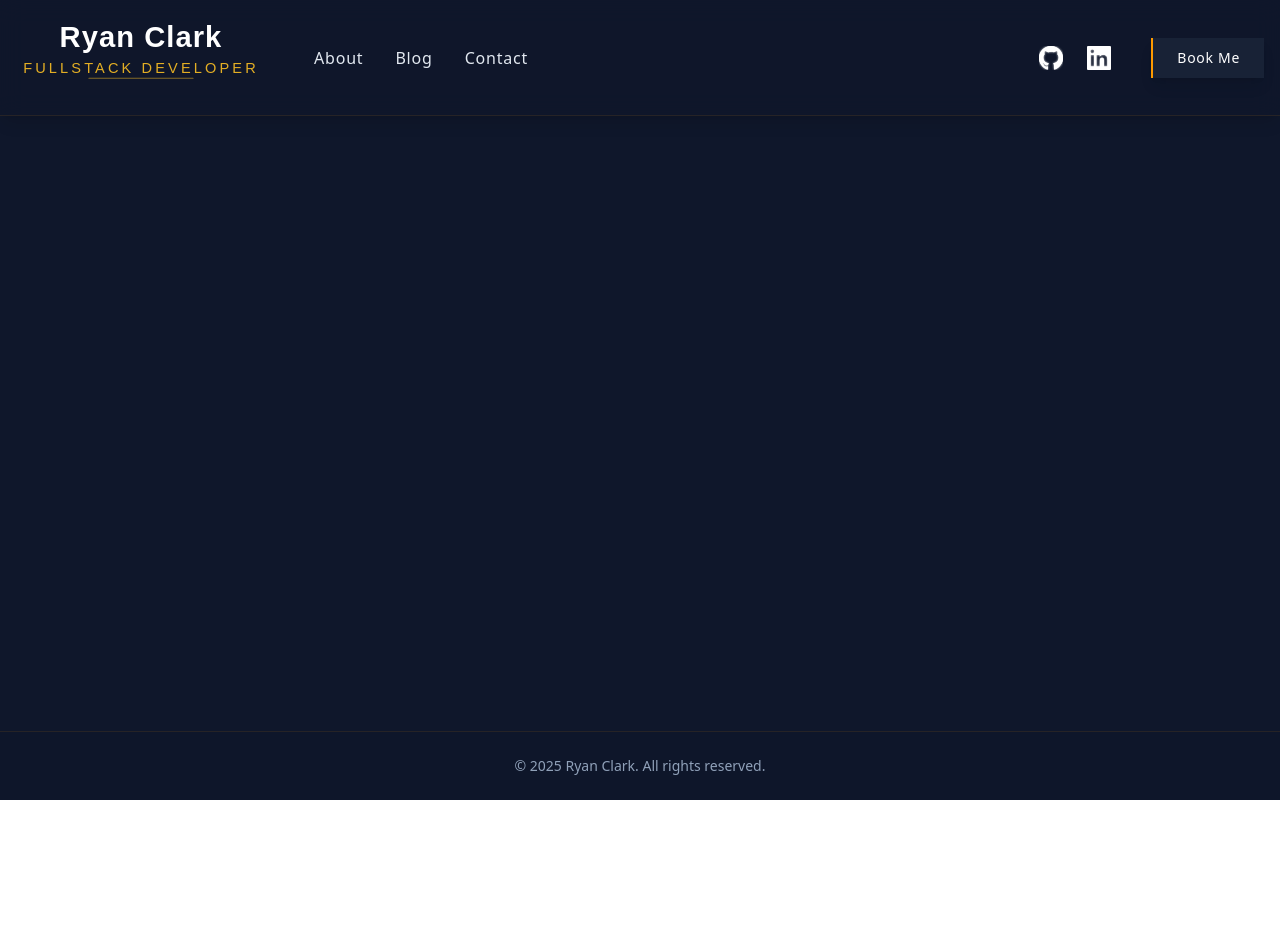
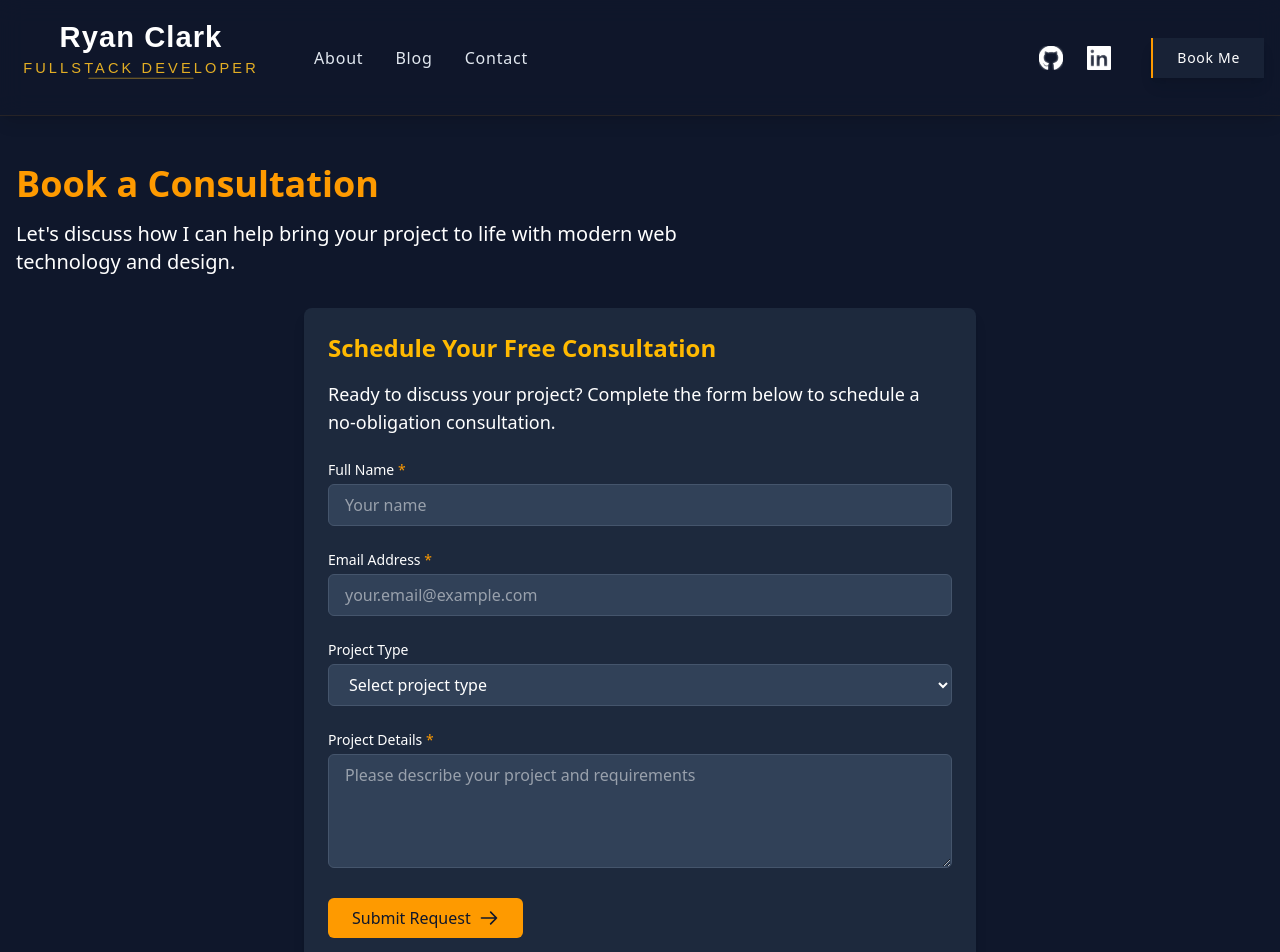
Before and after one commit to RyanWolfen7/PortfolioV5, a SvelteKit app: page /book in a window 1280 px wide. Shown: the top 952 px of the page. Before the commit the page ends 800 px from the top, so only its background shows below. Built offline with nearby package versions, Linux system fonts and the light colour scheme.

Commit message:
made booking screen and modified booking button to close module

```diff
--- a/src/lib/_index.ts
+++ b/src/lib/_index.ts
@@ -13,6 +13,12 @@ export {
   navSEO
 } from './components/NavBar/_index';
 
+// Bookings Components
+export {
+  BookingButton,
+  bookingSEO
+} from './components/Booking/_index';
+
 // Svelte Functions
 export { isActiveRoute } from './utils/svelteFunctions';
 
--- a/src/lib/components/Booking/BookingButton.svelte
+++ b/src/lib/components/Booking/BookingButton.svelte
@@ -1,9 +1,14 @@
 <script lang="ts">
-     let menuOpen = $state(false);
+    let { toggleMenu = null } = $props();
 </script>
 
-<button class="group relative ml-4 py-2.5 px-6 overflow-hidden bg-slate-800/70 hover:bg-slate-700/70 text-white font-light tracking-wider text-sm border-l-2 border-amber-500 shadow-lg transition-all duration-300 hover:shadow-amber-500/30 focus:outline-none" aria-label="Book a consultation">
-    <span class="relative z-10 group-hover:translate-y-[-1px] transition-transform duration-300">Book Me</span>
-    <span class="absolute bottom-0 left-0 w-full h-0 bg-gradient-to-r from-amber-500/20 to-amber-600/30 transition-all duration-500 group-hover:h-full"></span>
-    <span class="absolute -inset-1 bg-white/5 opacity-0 group-hover:opacity-100 blur-lg transition-opacity duration-500"></span>
-</button>
+<a
+  href="/book"
+  class="group relative ml-4 py-2.5 px-6 overflow-hidden bg-slate-800/70 hover:bg-slate-700/70 text-white font-light tracking-wider text-sm border-l-2 border-amber-500 shadow-lg transition-all duration-300 hover:shadow-amber-500/30 focus:outline-none"
+  aria-label="Book a consultation"
+  onclick={toggleMenu}
+>
+  <span class="relative z-10 group-hover:translate-y-[-1px] transition-transform duration-300">Book Me</span>
+  <span class="absolute bottom-0 left-0 w-full h-0 bg-gradient-to-r from-amber-500/20 to-amber-600/30 transition-all duration-500 group-hover:h-full"></span>
+  <span class="absolute -inset-1 bg-white/5 opacity-0 group-hover:opacity-100 blur-lg transition-opacity duration-500"></span>
+</a>
--- /dev/null
+++ b/src/lib/components/Booking/SEO.ts
@@ -0,0 +1,15 @@
+import type { SchemaWebSite } from "../../../../types/structuredData";
+
+const bookingSEO: SchemaWebSite = {
+    "@context": "https://schema.org",
+    "@type": "WebSite",
+    "name": "Book a Consultation - Ryan Clark Portfolio",
+    "url": "https://ryan-clark-fullstack.dev/book",
+    "potentialAction": {
+        "@type": "SearchAction",
+        "target": "https://ryan-clark-fullstack.dev/search?q={search_term_string}",
+        "query-input": "required name=search_term_string"
+    }
+};
+
+export default bookingSEO;
--- a/src/lib/components/Booking/_index.ts
+++ b/src/lib/components/Booking/_index.ts
@@ -0,0 +1,4 @@
+import BookingButton from "./BookingButton.svelte";
+import bookingSEO from "./SEO";
+
+export { BookingButton, bookingSEO };
--- a/src/lib/components/NavBar/DesktopNav.svelte
+++ b/src/lib/components/NavBar/DesktopNav.svelte
@@ -1,5 +1,6 @@
 <script>
     import { isActiveRoute } from '$lib/_index';
+	import BookingButton from '../Booking/BookingButton.svelte';
 </script>
 
 <nav class="hidden md:flex justify-between items-center p-4 max-w-7xl mx-auto" aria-label="Main navigation">
@@ -31,10 +32,6 @@
             <span class="absolute -inset-3 bg-white/5 rounded-full opacity-0 group-hover:opacity-100 transition-opacity duration-300 group-hover:scale-75"></span>
             <img src="/linkedin.svg" alt="LinkedIn" class="h-6 w-6 filter brightness-100 relative z-10" width="24" height="24" />
         </a>
-        <button class="group relative ml-4 py-2.5 px-6 overflow-hidden bg-slate-800/70 hover:bg-slate-700/70 text-white font-light tracking-wider text-sm border-l-2 border-amber-500 shadow-lg transition-all duration-300 hover:shadow-amber-500/30 focus:outline-none" aria-label="Book a consultation">
-            <span class="relative z-10 group-hover:translate-y-[-1px] transition-transform duration-300">Book Me</span>
-            <span class="absolute bottom-0 left-0 w-full h-0 bg-gradient-to-r from-amber-500/20 to-amber-600/30 transition-all duration-500 group-hover:h-full"></span>
-            <span class="absolute -inset-1 bg-white/5 opacity-0 group-hover:opacity-100 blur-lg transition-opacity duration-500"></span>
-        </button>
+        <BookingButton />
     </div>
 </nav>
--- a/src/lib/components/NavBar/MobileMenu.svelte
+++ b/src/lib/components/NavBar/MobileMenu.svelte
@@ -1,5 +1,5 @@
 <script lang="ts">
-    import { isActiveRoute } from '$lib/_index';
+    import { isActiveRoute, BookingButton } from '$lib/_index';
     let { toggleMenu, menuOpen } = $props()
 </script>
 {#if menuOpen}
@@ -45,12 +45,7 @@
                     <img src="/linkedin.svg" alt="LinkedIn" class="h-8 w-8 filter brightness-100 relative z-10" width="32" height="32" />
                 </a>
             </div>
-            <button class="group relative mt-4 py-3 px-10 overflow-hidden backdrop-blur-sm bg-white/5 hover:bg-white/10 text-white font-light tracking-widest uppercase text-sm border border-white/10 shadow-xl transition-all duration-300 hover:shadow-amber-500/20 focus:outline-none" aria-label="Book a consultation">
-                <span class="relative z-10 group-hover:text-amber-200 transition-colors duration-500 group-hover:translate-y-[-2px] inline-block transform">Book Me</span>
-                <span class="absolute bottom-0 left-0 w-full h-0 bg-gradient-to-r from-amber-500/20 via-amber-400/20 to-amber-600/20 transition-all duration-500 group-hover:h-full"></span>
-                <span class="absolute inset-0 border border-white/0 group-hover:border-white/10 transition-all duration-300 scale-90 group-hover:scale-100 rounded-sm"></span>
-                <span class="absolute -inset-1 bg-white/0 group-hover:bg-white/5 blur-md transition-all duration-500"></span>
-            </button>
+            <BookingButton {toggleMenu}/>
         </nav>
     </div>
 {/if}
--- a/src/routes/book/+layout.svelte
+++ b/src/routes/book/+layout.svelte
@@ -0,0 +1,8 @@
+<script lang="ts">
+    import { mountSEO, bookingSEO } from '$lib/_index';
+    let { children } = $props();
+    mountSEO(bookingSEO);
+</script>
+
+
+{@render children()}
--- a/src/routes/book/+page.svelte
+++ b/src/routes/book/+page.svelte
@@ -0,0 +1,103 @@
+<svelte:head>
+    <title>Book a Consultation | Ryan Clark - Fullstack Developer</title>
+    <meta name="description" content="Schedule a consultation with Ryan Clark, a fullstack developer specializing in modern web applications, responsive design, and performance optimization." />
+    <meta name="keywords" content="fullstack developer, consultation, book developer, web development, Ryan Clark, hire developer" />
+    <meta property="og:title" content="Book a Consultation | Ryan Clark - Fullstack Developer" />
+    <meta property="og:description" content="Ready to discuss your project? Schedule a consultation with Ryan Clark, a fullstack developer with expertise in modern web technologies." />
+    <meta property="og:type" content="website" />
+    <meta property="og:url" content="https://ryan-clark-fullstack.dev/book" />
+    <meta property="og:image" content="https://ryan-clark-fullstack.dev/images/consultation-preview.jpg" />
+    <link rel="canonical" href="https://ryan-clark-fullstack.dev/book" />
+</svelte:head>
+
+<section class="container mx-auto px-4 py-12">
+    <h1 class="text-3xl md:text-4xl font-bold text-amber-500 mb-4">Book a Consultation</h1>
+
+    <p class="text-xl mb-8 max-w-3xl">
+        Let's discuss how I can help bring your project to life with modern web technology and design.
+    </p>
+
+    <div class="bg-slate-800 rounded-lg p-6 shadow-lg max-w-2xl mx-auto">
+        <h2 class="text-2xl font-semibold mb-4 text-amber-400">Schedule Your Free Consultation</h2>
+
+        <p class="mb-6 text-lg">
+            Ready to discuss your project? Complete the form below to schedule a no-obligation consultation.
+        </p>
+
+        <!-- Booking form with semantic markup -->
+        <form class="space-y-6" aria-labelledby="booking-form-title">
+            <div>
+                <label for="name" class="block text-sm font-medium mb-1">Full Name <span class="text-amber-500">*</span></label>
+                <input
+                    type="text"
+                    id="name"
+                    name="name"
+                    required
+                    aria-required="true"
+                    placeholder="Your name"
+                    class="w-full bg-slate-700 rounded-md px-4 py-2 border border-slate-600 focus:border-amber-500 focus:outline-none"
+                />
+            </div>
+
+            <div>
+                <label for="email" class="block text-sm font-medium mb-1">Email Address <span class="text-amber-500">*</span></label>
+                <input
+                    type="email"
+                    id="email"
+                    name="email"
+                    required
+                    aria-required="true"
+                    placeholder="your.email@example.com"
+                    class="w-full bg-slate-700 rounded-md px-4 py-2 border border-slate-600 focus:border-amber-500 focus:outline-none"
+                />
+            </div>
+
+            <div>
+                <label for="project-type" class="block text-sm font-medium mb-1">Project Type</label>
+                <select id="project-type" name="project-type" class="w-full bg-slate-700 rounded-md px-4 py-2 border border-slate-600 focus:border-amber-500 focus:outline-none">
+                    <option value="">Select project type</option>
+                    <option value="website">Website Development</option>
+                    <option value="webapp">Web Application</option>
+                    <option value="ecommerce">E-commerce Solution</option>
+                    <option value="mobile">Mobile App</option>
+                    <option value="other">Other</option>
+                </select>
+            </div>
+
+            <div>
+                <label for="message" class="block text-sm font-medium mb-1">Project Details <span class="text-amber-500">*</span></label>
+                <textarea
+                    id="message"
+                    name="message"
+                    rows="4"
+                    required
+                    aria-required="true"
+                    placeholder="Please describe your project and requirements"
+                    class="w-full bg-slate-700 rounded-md px-4 py-2 border border-slate-600 focus:border-amber-500 focus:outline-none"
+                ></textarea>
+            </div>
+
+            <div>
+                <button
+                    type="submit"
+                    class="bg-amber-500 hover:bg-amber-600 text-slate-900 font-medium py-2 px-6 rounded-md transition-all flex items-center"
+                >
+                    <span>Submit Request</span>
+                    <svg xmlns="http://www.w3.org/2000/svg" class="h-5 w-5 ml-2" fill="none" viewBox="0 0 24 24" stroke="currentColor">
+                        <path stroke-linecap="round" stroke-linejoin="round" stroke-width="2" d="M14 5l7 7m0 0l-7 7m7-7H3" />
+                    </svg>
+                </button>
+            </div>
+        </form>
+
+        <div class="mt-8 pt-6 border-t border-slate-700">
+            <h3 class="text-lg font-medium mb-2 text-amber-400">What to Expect</h3>
+            <ul class="list-disc pl-5 space-y-2">
+                <li>Free, no-obligation consultation</li>
+                <li>Discussion of your project requirements</li>
+                <li>Exploration of possible technical solutions</li>
+                <li>Transparent timeline and cost estimates</li>
+            </ul>
+        </div>
+    </div>
+</section>
```
